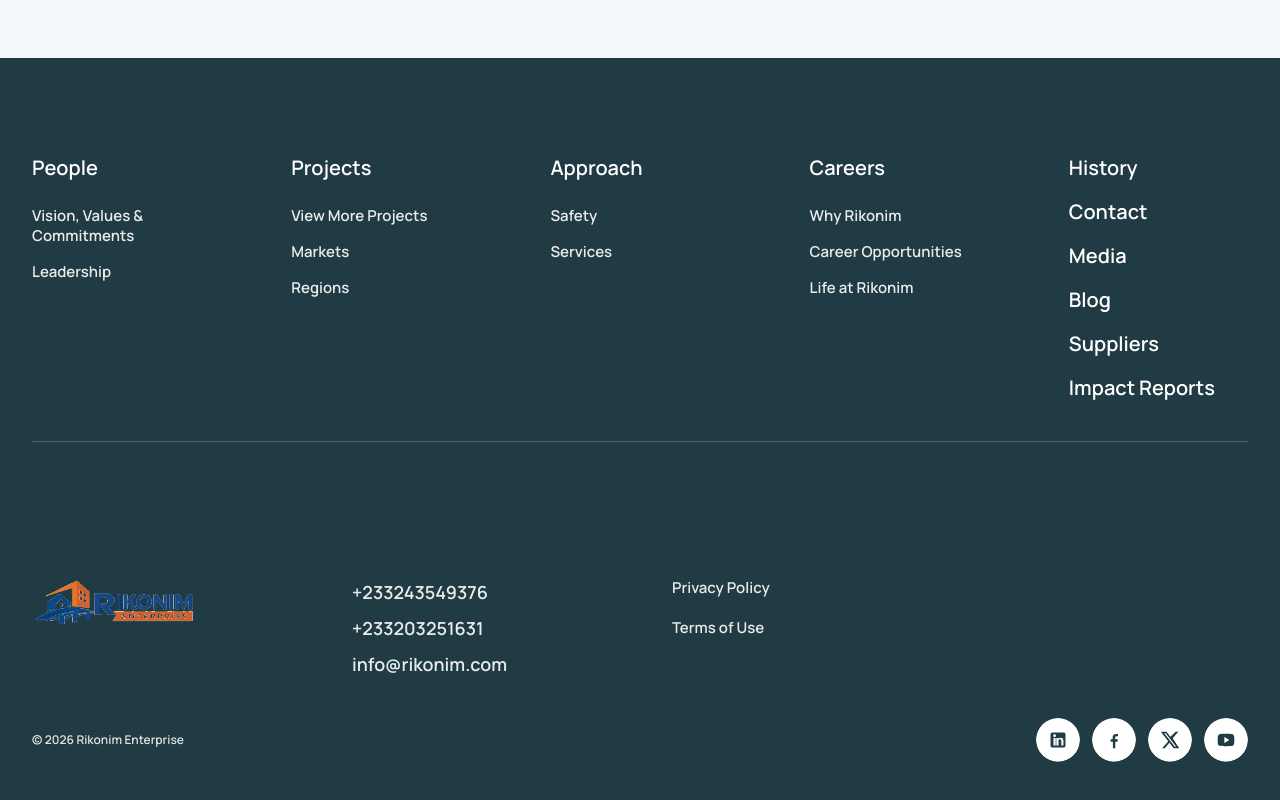
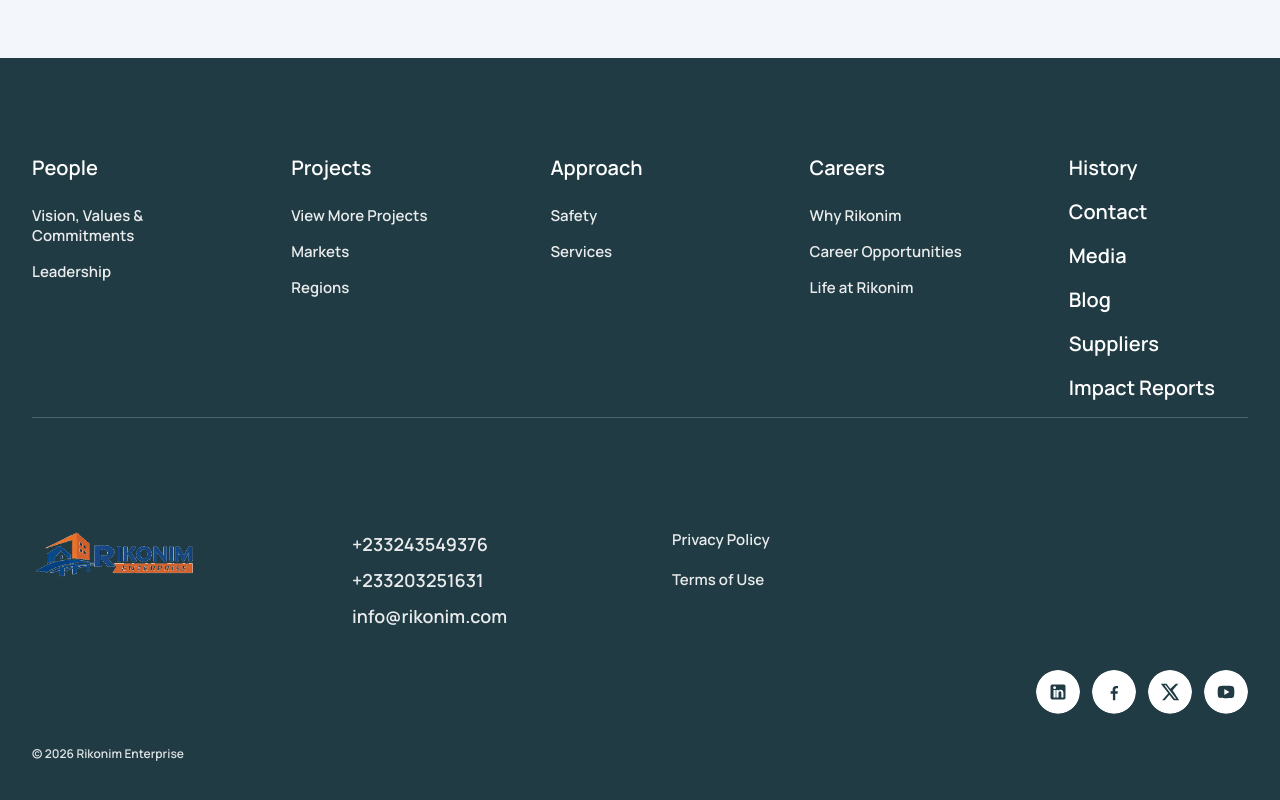
Before and after one commit to chillboy0101/rikonim-enterprise, a Next.js app: page / in a window 1280 px wide. Shown: the part 4224-5024 px from the top of the page. Built offline with nearby package versions, Linux system fonts and the light colour scheme; no server answers.

Commit message:
Move footer copyright under socials like Bechtel

```diff
--- a/src/components/SiteFooter.tsx
+++ b/src/components/SiteFooter.tsx
@@ -145,9 +145,8 @@
             </div>
           </div>
 
-          <div className="flex min-w-0 flex-col items-center gap-6 md:col-span-2 md:flex-row md:items-center md:justify-between lg:col-span-12">
-            <p className="text-xs font-semibold text-white/85">© {new Date().getFullYear()} {site.name}</p>
-            <div className="flex w-full items-center justify-center gap-3 md:w-auto md:justify-end">
+          <div className="min-w-0 md:col-span-2 lg:col-span-12">
+            <div className="flex w-full items-center justify-center gap-3 md:justify-end">
               <a
                 className="inline-flex aspect-square h-11 w-11 shrink-0 items-center justify-center overflow-hidden !rounded-full bg-white text-brand-blueDark transition-all duration-200 hover:bg-white hover:text-brand-orange hover:shadow-[0_0_28px_rgba(246,127,36,0.65)] hover:ring-4 hover:ring-brand-orange/25 focus:outline-none focus-visible:ring-4 focus-visible:ring-brand-orange/25"
                 style={{ borderRadius: 9999, clipPath: 'circle(50% at 50% 50%)' }}
@@ -197,6 +196,8 @@
                 </svg>
               </a>
             </div>
+
+            <p className="mt-8 text-left text-xs font-semibold text-white/85">© {new Date().getFullYear()} {site.name}</p>
           </div>
         </div>
       </Container>
```
